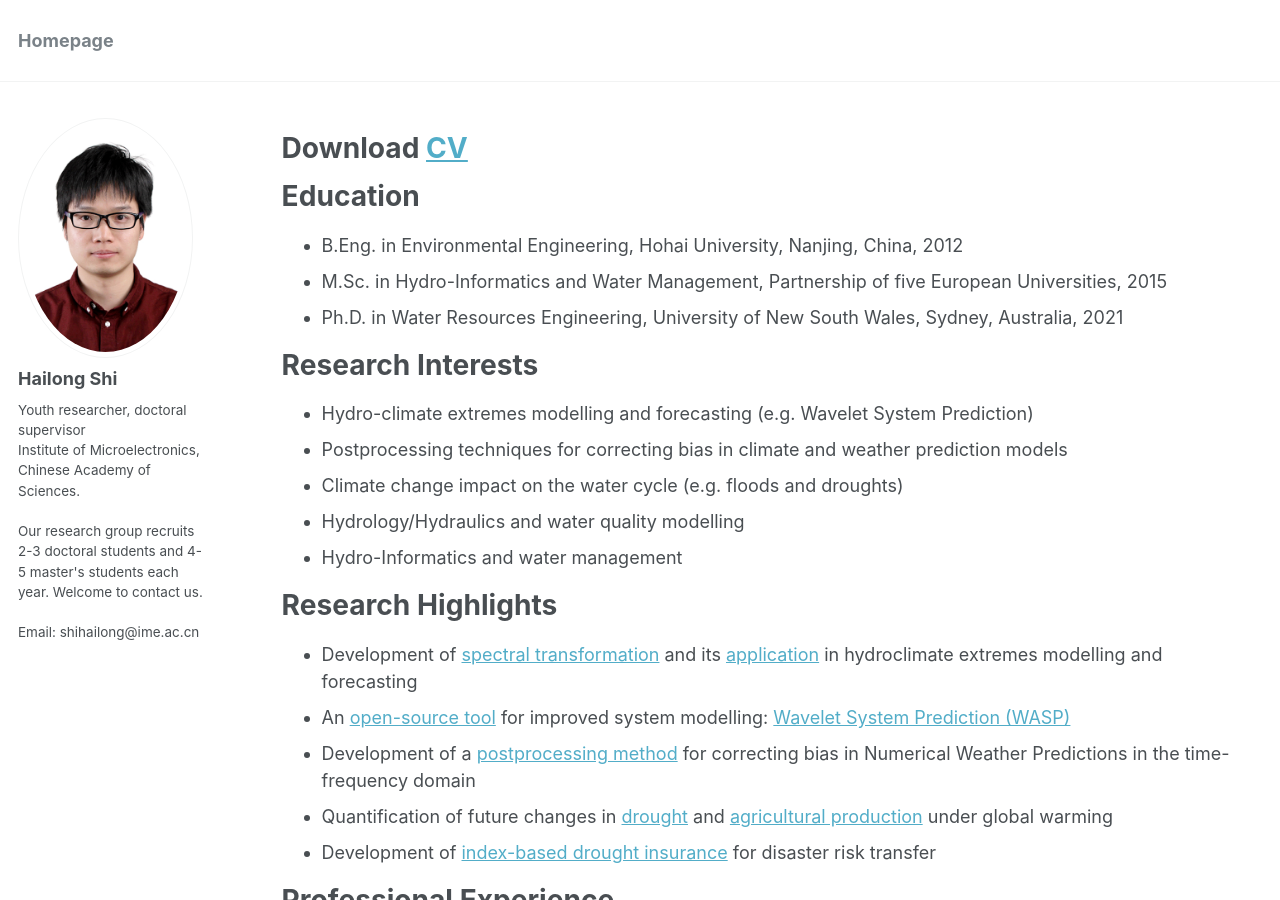
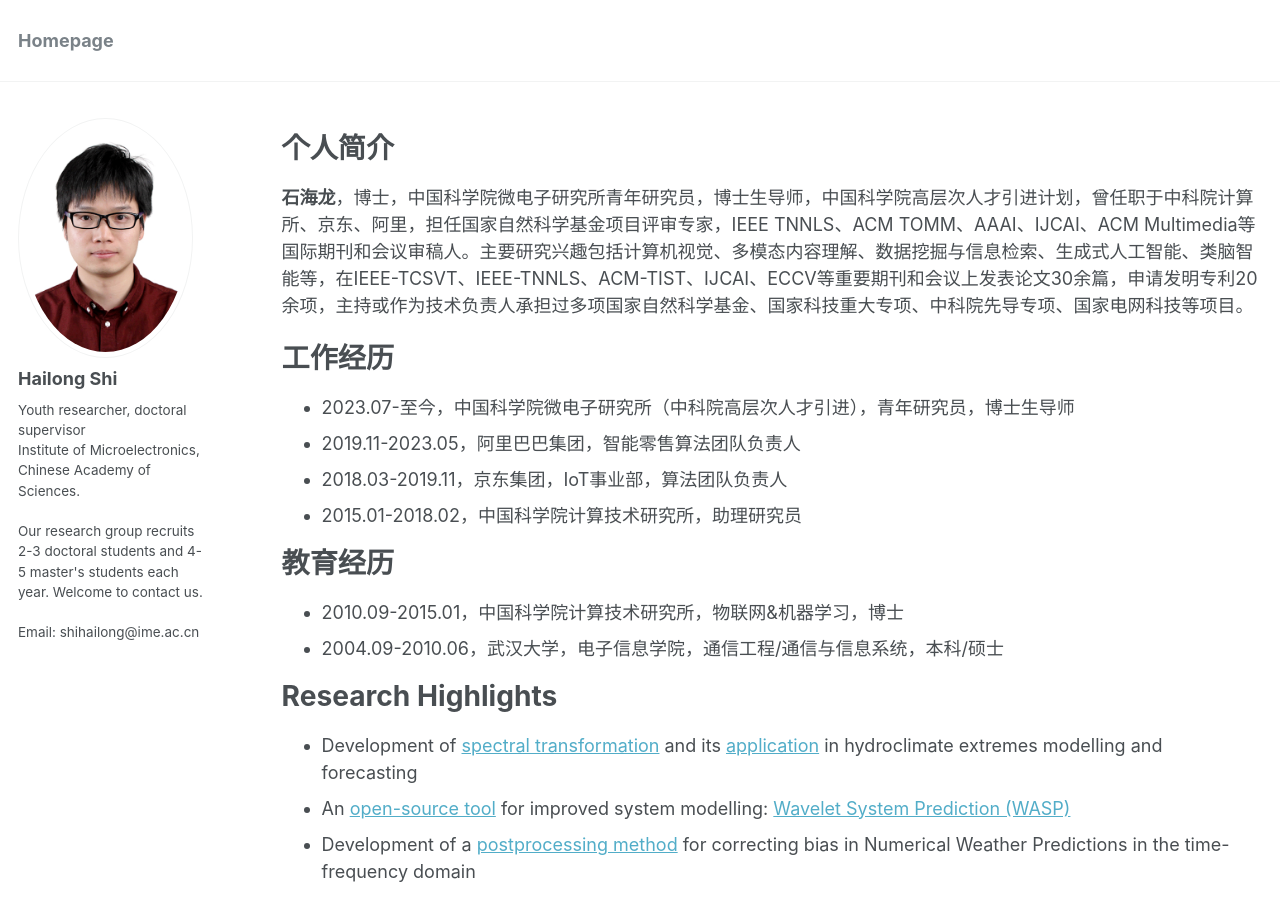
Before and after one commit to shihailong2023/shihailong2023.github.io, a Jekyll site: the page built from _pages/cv.md, in a window 1280 px wide and 900 px high. Built offline with Jekyll 4.4.1, drawn with Linux system fonts in a browser that asks for light colours.

Commit message:
Update cv.md

```diff
--- a/_pages/cv.md
+++ b/_pages/cv.md
@@ -8,22 +8,22 @@ redirect_from:
 
 {% include base_path %}
 
-Download [CV](http://zejiang-unsw.github.io/files/CV_ZeJIANG.pdf)
+个人简介
 ======
+**石海龙**，博士，中国科学院微电子研究所青年研究员，博士生导师，中国科学院高层次人才引进计划，曾任职于中科院计算所、京东、阿里，担任国家自然科学基金项目评审专家，IEEE TNNLS、ACM TOMM、AAAI、IJCAI、ACM Multimedia等国际期刊和会议审稿人。主要研究兴趣包括计算机视觉、多模态内容理解、数据挖掘与信息检索、生成式人工智能、类脑智能等，在IEEE-TCSVT、IEEE-TNNLS、ACM-TIST、IJCAI、ECCV等重要期刊和会议上发表论文30余篇，申请发明专利20余项，主持或作为技术负责人承担过多项国家自然科学基金、国家科技重大专项、中科院先导专项、国家电网科技等项目。
 
-Education
+工作经历
 ======
-* B.Eng. in Environmental Engineering, Hohai University, Nanjing, China, 2012
-* M.Sc. in Hydro-Informatics and Water Management, Partnership of five European Universities, 2015
-* Ph.D. in Water Resources Engineering, University of New South Wales, Sydney, Australia, 2021
+* 2023.07-至今，中国科学院微电子研究所（中科院高层次人才引进），青年研究员，博士生导师
+* 2019.11-2023.05，阿里巴巴集团，智能零售算法团队负责人
+* 2018.03-2019.11，京东集团，IoT事业部，算法团队负责人
+* 2015.01-2018.02，中国科学院计算技术研究所，助理研究员
 
-Research Interests
+教育经历
 ======
-* Hydro-climate extremes modelling and forecasting (e.g. Wavelet System Prediction)
-* Postprocessing techniques for correcting bias in climate and weather prediction models
-* Climate change impact on the water cycle (e.g. floods and droughts)
-* Hydrology/Hydraulics and water quality modelling
-* Hydro-Informatics and water management
+* 2010.09-2015.01，中国科学院计算技术研究所，物联网&机器学习，博士
+* 2004.09-2010.06，武汉大学，电子信息学院，通信工程/通信与信息系统，本科/硕士
+
 
 Research Highlights
 ======
```
